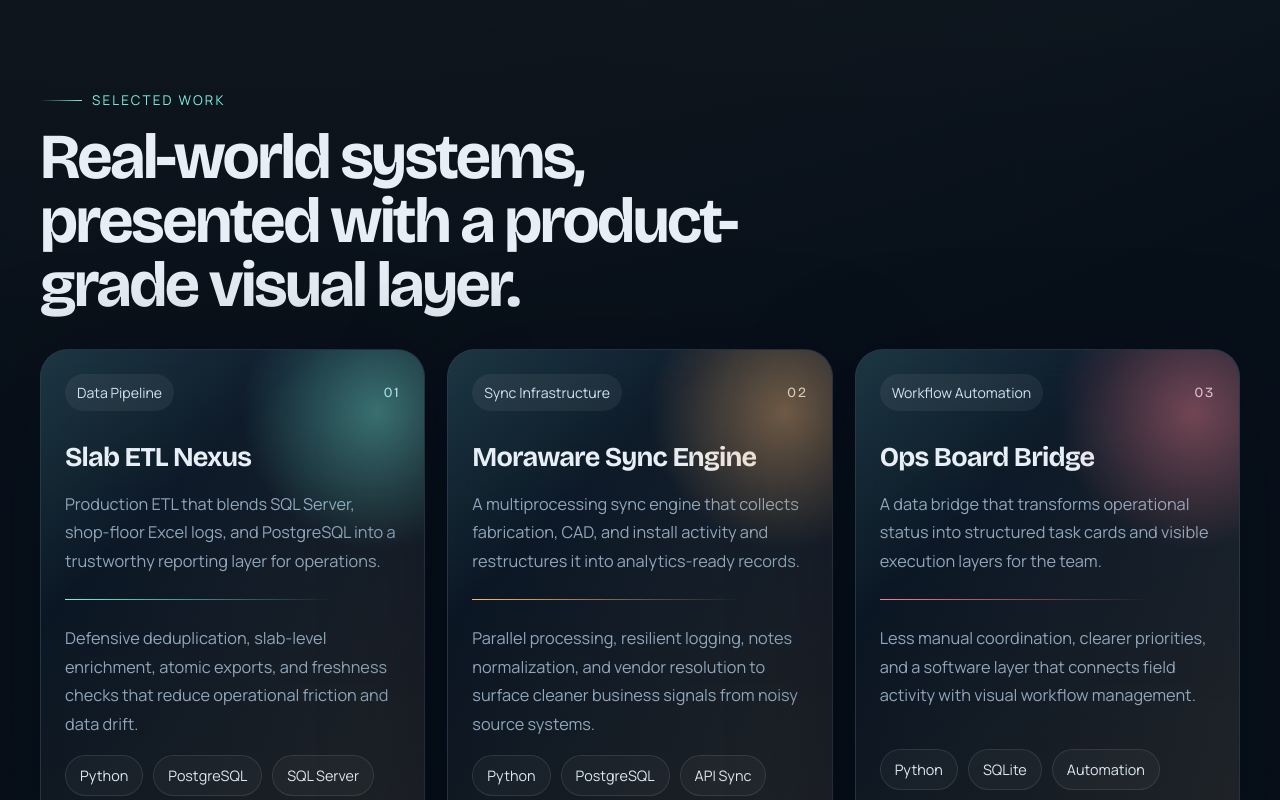
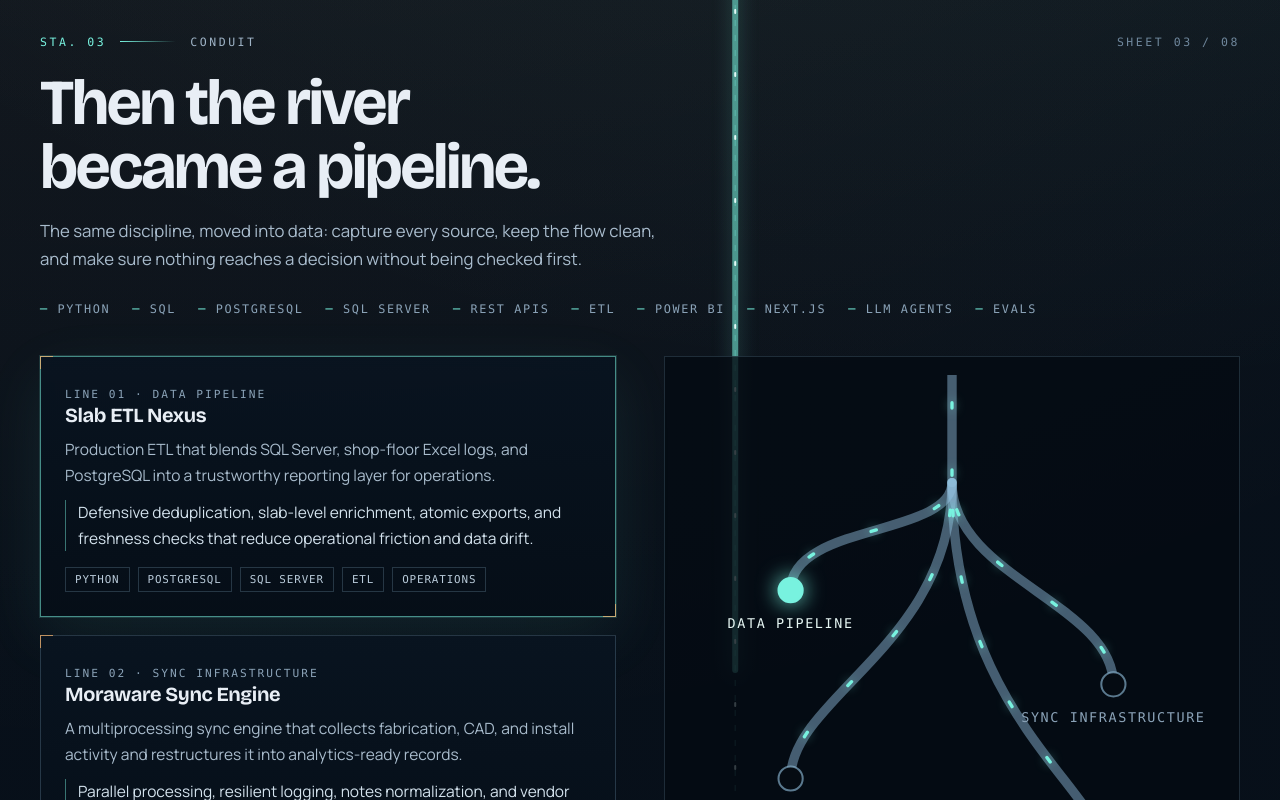
Before and after one commit to estebandre2/esteban-garzon-portfolio, a Next.js app: page / in a window 1280 px wide. Shown: the part 3780-4580 px from the top of the page. Built offline with nearby package versions, Linux system fonts and the light colour scheme.

Commit message:
feat: add conduit scene for data pipelines

```diff
--- a/components/portfolio-shell.tsx
+++ b/components/portfolio-shell.tsx
@@ -6,7 +6,6 @@ import {
   analyticsFeatured,
   capabilities,
   profile,
-  projects,
   stations,
   resources,
   resumeHighlights,
@@ -16,6 +15,7 @@ import {
 import styles from "./portfolio-shell.module.css";
 import { WatershedHero } from "./watershed-hero";
 import { RiverProfileNav } from "./river-profile-nav";
+import { ConduitScene } from "./scenes/conduit-scene";
 import { IntakeScene } from "./scenes/intake-scene";
 
 const reveal = {
@@ -172,40 +172,7 @@ export function PortfolioShell() {
 
       <IntakeScene />
 
-      <section className={styles.marqueeSection} aria-label="technologies">
-        <div className={styles.marqueeTrack}>
-          <span>Python</span>
-          <span>Next.js</span>
-          <span>PostgreSQL</span>
-          <span>SQL Server</span>
-          <span>Automation</span>
-          <span>ETL</span>
-          <span>Data Reliability</span>
-          <span>API Integrations</span>
-          <span>Systems Design</span>
-          <span>Interactive UI</span>
-        </div>
-      </section>
-
-      <section className={styles.section} id="work">
-        <motion.div
-          className={styles.sectionHeading}
-          initial="hidden"
-          whileInView="visible"
-          viewport={{ once: true, amount: 0.35 }}
-          variants={reveal}
-          transition={{ duration: 0.6 }}
-        >
-          <span>Selected Work</span>
-          <h2>Real-world systems, presented with a product-grade visual layer.</h2>
-        </motion.div>
-
-        <div className={styles.projectsGrid}>
-          {projects.map((project, index) => (
-            <ProjectCard key={project.title} project={project} index={index} />
-          ))}
-        </div>
-      </section>
+      <ConduitScene />
 
       <section className={styles.section} id="analytics">
         <motion.div
--- /dev/null
+++ b/components/scenes/conduit-scene.tsx
@@ -0,0 +1,108 @@
+"use client";
+
+import { MotionValue, motion, useTransform } from "framer-motion";
+import { useEffect, useRef, useState } from "react";
+import { projects, stations, techStack } from "@/lib/portfolio-data";
+import { FlowLine } from "./flow-line";
+import { SceneSection } from "./scene-section";
+import styles from "./scenes.module.css";
+
+// Manifold: one penstock splits into a branch per pipeline; pulses are records moving through it.
+const TRUNK = "M200 0 L200 80";
+const BRANCHES = [
+  "M200 80 C 200 120, 80 110, 80 160",
+  "M200 80 C 200 150, 320 170, 320 230",
+  "M200 80 C 200 200, 80 240, 80 300",
+  "M200 80 C 200 260, 320 310, 320 370",
+];
+const NODES = [
+  [80, 160],
+  [320, 230],
+  [80, 300],
+  [320, 370],
+];
+
+function Manifold({ progress, active }: { progress: MotionValue<number>; active: number }) {
+  const drawn = useTransform(progress, [0.15, 0.45], [0, 1]);
+  const pulse = useTransform(progress, [0, 1], [0, -900]);
+
+  return (
+    <div className={styles.manifold}>
+      <svg viewBox="0 0 400 420" aria-hidden="true">
+        <motion.path d={TRUNK} className={styles.pipeShell} style={{ pathLength: drawn }} />
+        {BRANCHES.map((d) => (
+          <motion.path key={d} d={d} className={styles.pipeShell} style={{ pathLength: drawn }} />
+        ))}
+        {[TRUNK, ...BRANCHES].map((d) => (
+          <motion.path key={`p-${d}`} d={d} className={styles.pipePulse} style={{ strokeDashoffset: pulse }} />
+        ))}
+        {NODES.map(([x, y], i) => (
+          <g key={i} className={i === active ? styles.nodeActive : styles.node}>
+            <circle cx={x} cy={y} r={9} />
+            <text x={x} y={y + 28} textAnchor="middle">
+              {projects[i]?.tag}
+            </text>
+          </g>
+        ))}
+      </svg>
+    </div>
+  );
+}
+
+export function ConduitScene() {
+  const listRef = useRef<HTMLDivElement>(null);
+  const [active, setActive] = useState(0);
+
+  useEffect(() => {
+    const cards = Array.from(listRef.current?.querySelectorAll("article") ?? []);
+    const observer = new IntersectionObserver(
+      (entries) => {
+        const hit = entries.find((e) => e.isIntersecting);
+        if (hit) setActive(cards.indexOf(hit.target as HTMLElement));
+      },
+      { rootMargin: "-45% 0px -45% 0px" },
+    );
+    cards.forEach((c) => observer.observe(c));
+    return () => observer.disconnect();
+  }, []);
+
+  return (
+    <SceneSection
+      station={stations[2]}
+      sheet={3}
+      title="Then the river became a pipeline."
+      intro="The same discipline, moved into data: capture every source, keep the flow clean, and make sure nothing reaches a decision without being checked first."
+    >
+      {(progress) => (
+        <>
+          <FlowLine progress={progress} variant="pipe" />
+          <ul className={styles.stackRow} aria-label="Core stack">
+            {techStack.map((t) => (
+              <li key={t}>{t}</li>
+            ))}
+          </ul>
+          <div className={styles.intakeGrid}>
+            <div ref={listRef} className={styles.civilList}>
+              {projects.map((project, i) => (
+                <article key={project.title} className={`${styles.sheetCard} ${i === active ? styles.cardActive : ""}`}>
+                  <span className={styles.annotation}>
+                    Line {String(i + 1).padStart(2, "0")} · {project.tag}
+                  </span>
+                  <h3>{project.title}</h3>
+                  <p>{project.summary}</p>
+                  <p className={styles.outcome}>{project.outcome}</p>
+                  <div className={styles.tags}>
+                    {project.stack.map((tool) => (
+                      <span key={tool}>{tool}</span>
+                    ))}
+                  </div>
+                </article>
+              ))}
+            </div>
+            <Manifold progress={progress} active={active} />
+          </div>
+        </>
+      )}
+    </SceneSection>
+  );
+}
--- a/components/scenes/scenes.module.css
+++ b/components/scenes/scenes.module.css
@@ -351,3 +351,104 @@
     top: 0;
   }
 }
+
+/* STA. 03 · Conduit */
+.stackRow {
+  position: relative;
+  z-index: 1;
+  display: flex;
+  flex-wrap: wrap;
+  gap: 8px 22px;
+  margin: -18px 0 40px;
+  padding: 0;
+  list-style: none;
+  font-family: ui-monospace, SFMono-Regular, Menlo, monospace;
+  font-size: 0.74rem;
+  letter-spacing: 0.14em;
+  text-transform: uppercase;
+  color: #8ba3b8;
+}
+
+.stackRow li::before {
+  content: "─ ";
+  color: var(--cyan);
+}
+
+.outcome {
+  margin-top: 12px !important;
+  padding-left: 12px;
+  border-left: 1px solid rgba(120, 242, 223, 0.45);
+  color: #d4e3ee !important;
+}
+
+.cardActive {
+  border-color: rgba(120, 242, 223, 0.55);
+  box-shadow: 0 0 0 1px rgba(120, 242, 223, 0.15), 0 20px 60px rgba(120, 242, 223, 0.08);
+}
+
+.sheetCard {
+  transition: border-color 300ms ease, box-shadow 300ms ease;
+}
+
+.manifold {
+  position: sticky;
+  top: 120px;
+  padding: 18px;
+  border: 1px solid rgba(150, 196, 226, 0.18);
+  background: rgba(5, 11, 18, 0.78);
+}
+
+.manifold svg {
+  display: block;
+  width: 100%;
+  height: auto;
+}
+
+.pipeShell {
+  fill: none;
+  stroke: rgba(150, 196, 226, 0.45);
+  stroke-width: 7;
+  stroke-linecap: round;
+}
+
+.pipePulse {
+  fill: none;
+  stroke: var(--cyan);
+  stroke-width: 2.5;
+  stroke-linecap: round;
+  stroke-dasharray: 4 46;
+  filter: drop-shadow(0 0 4px rgba(120, 242, 223, 0.8));
+}
+
+.node circle,
+.nodeActive circle {
+  fill: #050b12;
+  stroke: rgba(150, 196, 226, 0.6);
+  stroke-width: 1.5;
+  transition: fill 300ms ease, stroke 300ms ease;
+}
+
+.nodeActive circle {
+  fill: var(--cyan);
+  stroke: var(--cyan);
+  filter: drop-shadow(0 0 8px rgba(120, 242, 223, 0.9));
+}
+
+.node text,
+.nodeActive text {
+  font-family: ui-monospace, SFMono-Regular, Menlo, monospace;
+  font-size: 10px;
+  letter-spacing: 0.12em;
+  text-transform: uppercase;
+  fill: #8ba3b8;
+}
+
+.nodeActive text {
+  fill: #e6f6f3;
+}
+
+@media (max-width: 900px) {
+  .manifold {
+    display: none;
+  }
+}
--- a/lib/portfolio-data.ts
+++ b/lib/portfolio-data.ts
@@ -331,6 +331,29 @@ export const projects: Project[] = [
     stack: ["Python", "SQLite", "Automation", "Dashboards", "Systems Design"],
     accent: "var(--rose)",
   },
+  {
+    title: "RFMS API Connector",
+    tag: "API Integration",
+    summary:
+      "Custom connector for a flooring ERP with token-based authentication, pagination, exception handling, and data-quality controls.",
+    outcome:
+      "Job, customer, and cost data flow into Power BI layers for COGS, gross margin, supplier performance, and sales by material.",
+    stack: ["Python", "REST APIs", "PostgreSQL", "Power BI"],
+    accent: "var(--cyan)",
+  },
+];
+
+export const techStack = [
+  "Python",
+  "SQL",
+  "PostgreSQL",
+  "SQL Server",
+  "REST APIs",
+  "ETL",
+  "Power BI",
+  "Next.js",
+  "LLM agents",
+  "Evals",
 ];
 
 export const capabilities = [
```
